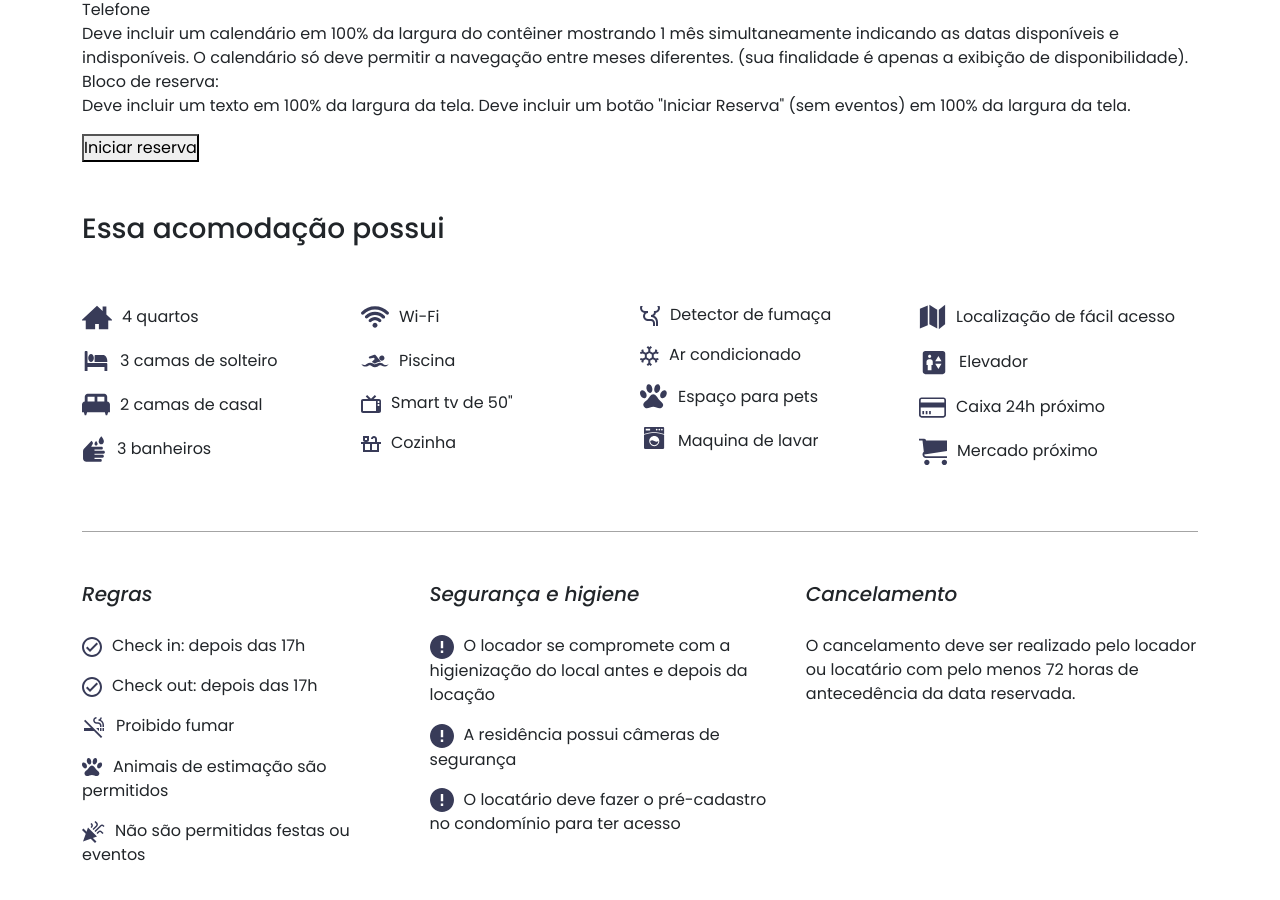
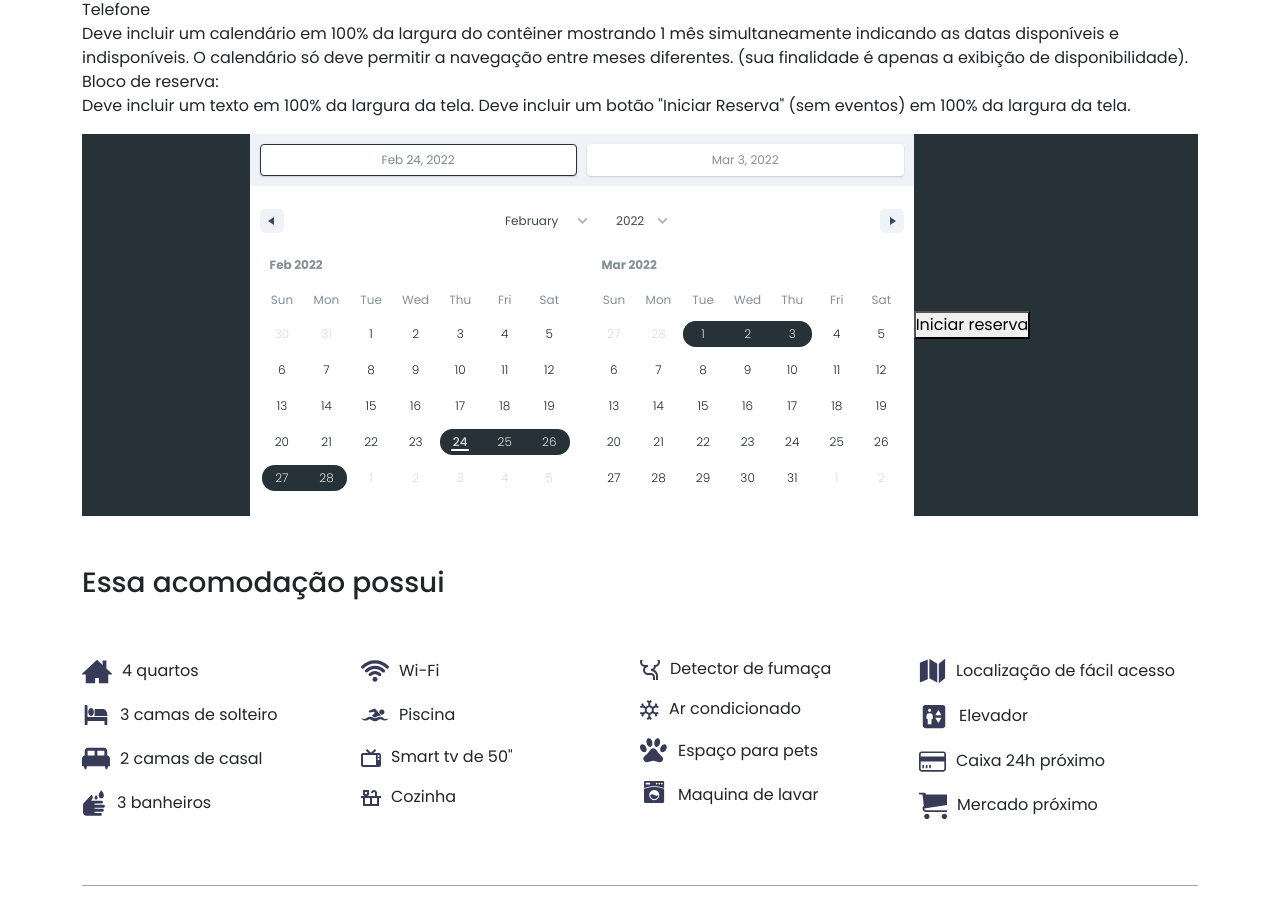
Before and after one commit to LucasSquariz/booking-web-site, a React (Create React App) app: page /produto in a window 1280 px wide. Shown: the part 1174-2074 px from the top of the page. Built offline with nearby package versions, Linux system fonts and the light colour scheme; no server answers.

Commit message:
feat: produto page calendar

```diff
--- a/package.json
+++ b/package.json
@@ -16,6 +16,7 @@
     "node-bash": "^5.0.1",
     "react": "^17.0.2",
     "react-bootstrap": "^2.1.2",
+    "react-date-range": "^1.4.0",
     "react-dater": "^1.6.0",
     "react-dom": "^17.0.2",
     "react-router-dom": "^6.2.1",
--- /dev/null
+++ b/src/components/Calendar/index.js
@@ -0,0 +1,29 @@
+import 'react-date-range/dist/styles.css';
+import 'react-date-range/dist/theme/default.css';
+import { DateRange } from 'react-date-range';
+import { addDays } from 'date-fns';
+import { useState } from 'react';
+
+function Calendar() {
+    const [state, setState] = useState([
+        {
+            startDate: new Date(),
+            endDate: addDays(new Date(), 7),
+            key: 'selection',
+            color: "#263238"
+        }
+    ])
+
+    return (
+        <DateRange
+            editableDateInputs={true}
+            onChange={item => setState([item.selection])}
+            moveRangeOnFirstSelection={false}
+            ranges={state}
+            months={2}
+            direction="horizontal"
+        />
+    )
+}
+
+export default Calendar;
--- a/src/components/Card/style.scss
+++ b/src/components/Card/style.scss
@@ -80,7 +80,7 @@
 .grid{
     display:grid;
     grid-template-columns: auto auto;
-    box-shadow: inset 0px -4px 6px rgba(0, 0, 0, 0.178);
+    box-shadow: inset 0px -4px 6px #0000002d;
     @media(max-width: 1270px){
         grid-template-columns: auto;
     }
--- a/src/pages/Produto/index.js
+++ b/src/pages/Produto/index.js
@@ -2,11 +2,7 @@ import * as React from 'react';
 import { Container } from 'react-bootstrap';
 import './style.scss';
 import LightBox from '../../components/Lightbox';
-import TextField from '@mui/material/TextField';
-import AdapterDateFns from '@mui/lab/AdapterDateFns';
-import LocalizationProvider from '@mui/lab/LocalizationProvider';
-import StaticDatePicker from '@mui/lab/StaticDatePicker';
-
+import Calendar from '../../components/Calendar';
 function Produto() {
     const images = [
         { id: 1, nome: "Imagem1", url: "https://betaimages.lopes.com.br/realestate/sml/REO297712/5CFACCDFF2BA3BF203708E56FEA3851B.JPG" },
@@ -100,32 +96,8 @@ function Produto() {
                         Deve incluir um texto em 100% da largura da tela.
                         Deve incluir um botão "Iniciar Reserva" (sem eventos) em 100% da largura da tela. </p>
                     <div className="calendario-reserva">
-                        <LocalizationProvider dateAdapter={AdapterDateFns}>
-                            <StaticDatePicker
-                                orientation="portrait"
-                                openTo="day"
-                                value={value}
-                                showToolbar={false}
-                                onChange={(newValue) => {
-                                    setValue(newValue);
-                                }}
-                                renderInput={(params) => <TextField {...params} />}
-                            />
-                            <StaticDatePicker
-                                orientation="portrait"
-                                openTo="day"
-                                value={value}
-                                showToolbar={false}
-                                onChange={(newValue) => {
-                                    setValue(newValue);
-                                }}
-                                renderInput={(params) => <TextField {...params} />}
-                            />
-
-                        </LocalizationProvider>
-                        <div>
+                        <Calendar className="calendario" />
                             <button> Iniciar reserva</button>
-                        </div>
                     </div>
 
 
--- a/src/pages/Produto/style.scss
+++ b/src/pages/Produto/style.scss
@@ -136,8 +136,15 @@
 }
 
 .calendario-reserva{
-    display: grid;
-    grid-template-columns: auto auto;
+    background-color: var(--second--color);
+    width: 100%;
+    display:flex;
+    align-items: center;
+    justify-content: center;
+}
+
+.calendar{
+    color: #ff5e00;
 }
 
 .descricao-localizacao{
```
Also changed, not shown: 1 other file (tests, documents, lock files or other folders).
